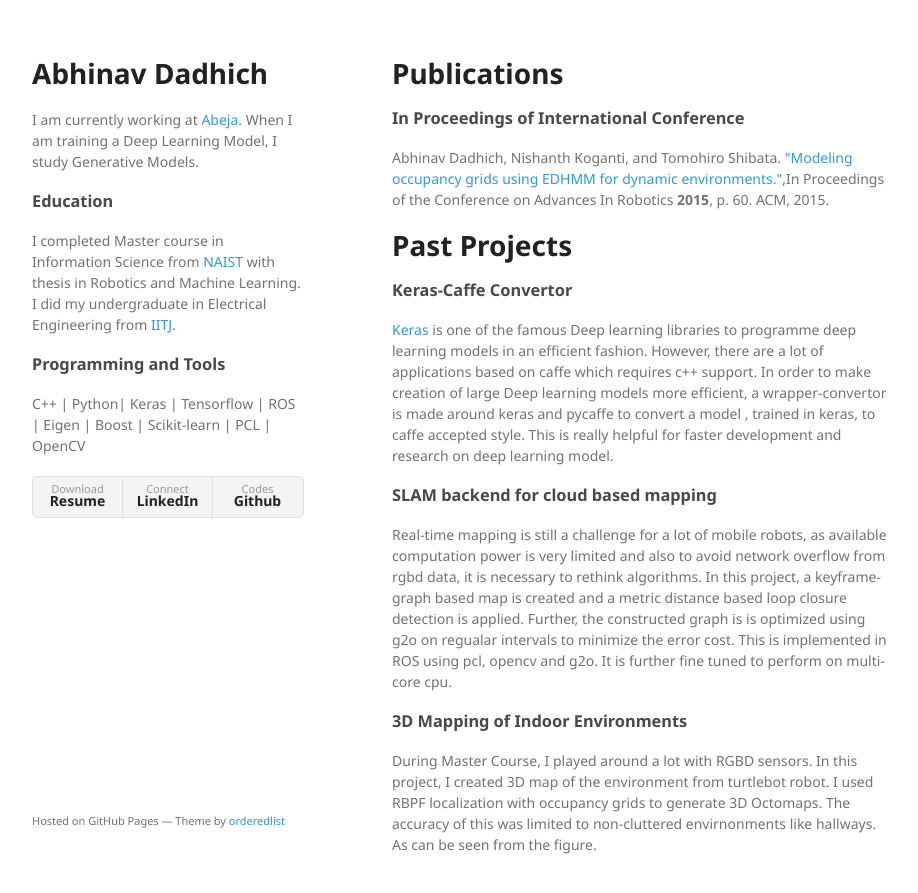
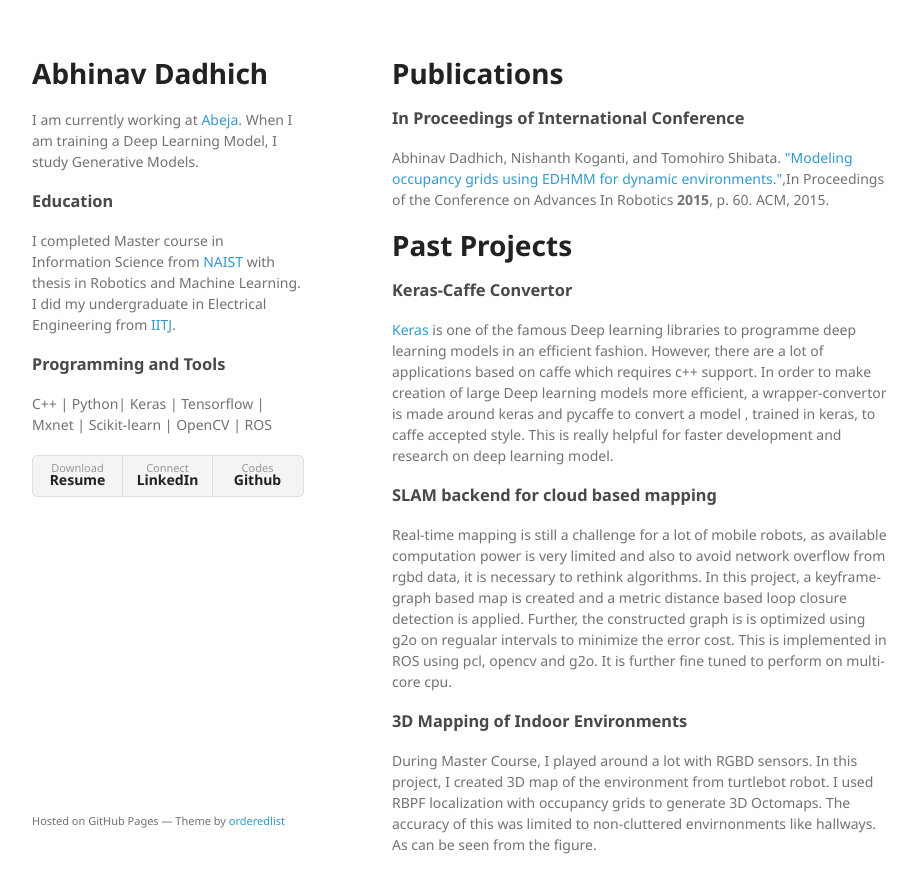
Before and after one commit to ResByte/ResByte.github.io, a Jekyll site: the page index.html, which Jekyll copies as it is, in a window 1280 px wide and 900 px high. Shown: the top 893 px of the window, without its empty margins (178-1096 px from the left). Built offline with Jekyll 4.4.1, drawn with Linux system fonts in a browser that asks for light colours.

Commit message:
Update index.html

```diff
--- a/index.html
+++ b/index.html
@@ -22,7 +22,7 @@
           I did my undergraduate in Electrical Engineering from <a href="http://www.iitj.ac.in">IITJ</a>.  </p>
         </p>
         <h3>Programming and Tools</h3>
-        <p>C++ | Python| Keras | Tensorflow | ROS | Eigen | Boost | Scikit-learn | PCL | OpenCV </p>
+        <p>C++ | Python| Keras | Tensorflow | Mxnet | Scikit-learn | OpenCV | ROS </p>
     		<ul>
         		<li><a href="./assets/Resume.pdf" download>Download <strong>Resume</strong></a></li>
         		<li><a href="https://jp.linkedin.com/in/adadhich" title="LinkedIn">Connect <strong>LinkedIn</strong> </a></li>
```
